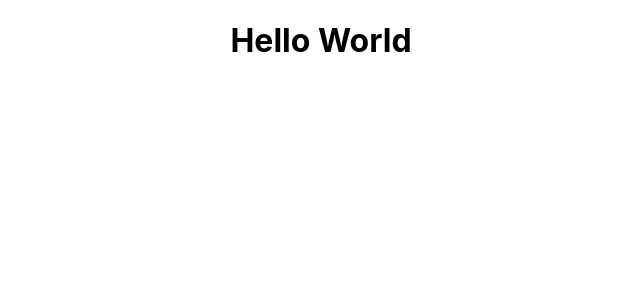
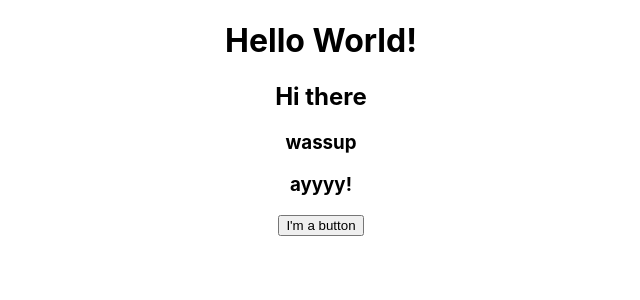
Before and after one commit to ellarushing/summerproj, a React (Create React App) app in the folder frontend/: page / in a window 1280 px wide. Shown: the top 300 px of the page, without its empty margins (319-959 px from the left). Built offline with nearby package versions, Linux system fonts and the light colour scheme.

Commit message:
slight adjustments

```diff
--- a/frontend/package.json
+++ b/frontend/package.json
@@ -9,7 +9,7 @@
     "@testing-library/user-event": "^13.5.0",
     "react": "^18.3.1",
     "react-dom": "^18.3.1",
-    "react-scripts": "5.0.1",
+    "react-scripts": "^5.0.1",
     "web-vitals": "^2.1.4"
   },
   "scripts": {
--- a/frontend/src/App.js
+++ b/frontend/src/App.js
@@ -4,10 +4,22 @@ import "./App.css";
 const App = () => {
   return (
     <div className="App">
-      <h1> Hello World </h1>
+      <h1> Hello World! </h1>
+      <h2> Hi there </h2>
+      <h3> wassup </h3>
+      <h3> ayyyy! </h3>
+      <MyButton/>
 
     </div>
   );
 }
 
+function MyButton() {
+  return (
+    <button>
+      I'm a button
+    </button>
+  );
+}
+
 export default App;
```
Also changed, not shown: 1 other file (tests, documents, lock files or other folders).
